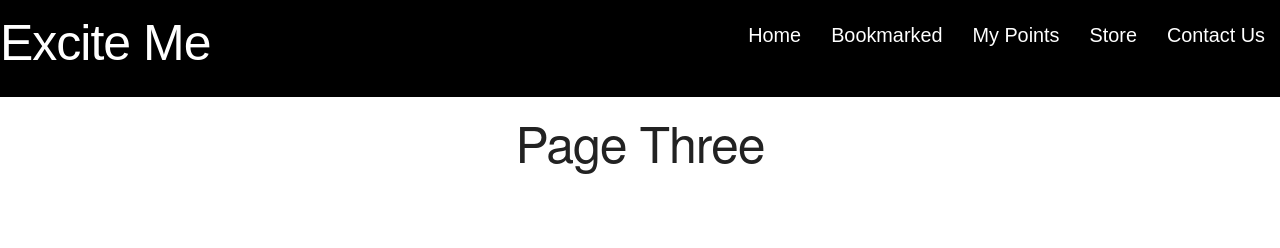
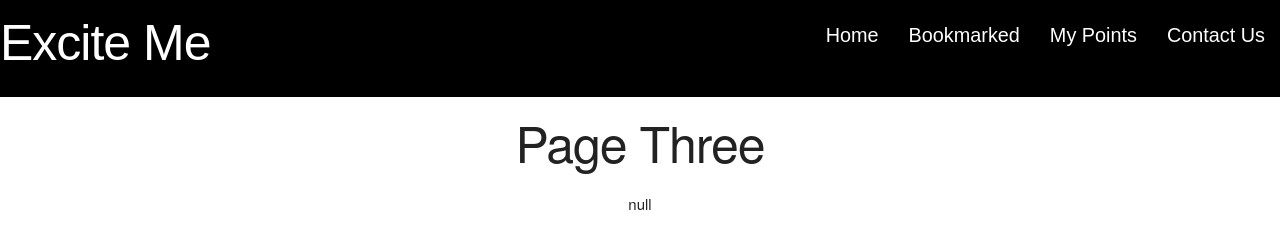
Before and after one commit to LazyLizard95/groupproject, a plain HTML site: page index.html in a window 1280 px wide. Both pictures are taken after a click on the link "My Points". Drawn offline with Linux system fonts and the light colour scheme; a web font is replaced by a local one.

Commit message:
updated Page 2

```diff
--- a/assets/js/script.js
+++ b/assets/js/script.js
@@ -126,3 +126,13 @@ var loadTask = function() {
     } else {console.log("link is undefined!")}
   }
 }
+
+
+var pointsPage = function() {
+  var points = document.createElement("div");
+  loadActivity = JSON.parse(localStorage.getItem("bookmarkedActivity"));
+  points.innerHTML = "test";
+  var points2 = document.getElementById("points");
+  points2.append(loadActivity);
+  console.log(points);
+}
--- a/index.html
+++ b/index.html
@@ -29,8 +29,7 @@
                     <li class="tab">
                         <a onclick="loadTask()" data-switcher data-tab="2">Bookmarked</a>
                     <li class="tab">
-                        <a data-switcher data-tab="3">My Points</a></li>
-                    <li class="tab"><a data-switcher data-tab="4">Store</a></li>
+                        <a onclick="pointsPage()" data-switcher data-tab="3">My Points</a></li>
                     <li class="tab"><a data-switcher data-tab="5">Contact Us</a></li>
                 </ul>
             </nav>
@@ -89,6 +88,7 @@
             </div>
             <div class="page" data-page="3">
                 <h1>Page Three</h1>
+                <div id="points"></div>
             </div>
             <div class="page" data-page="4">
                 <h1>Page Four</h1>
```
